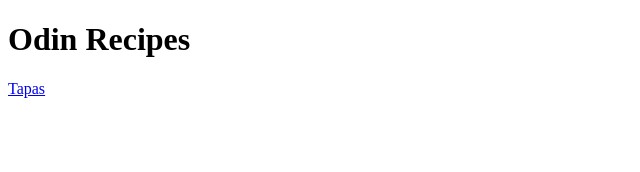
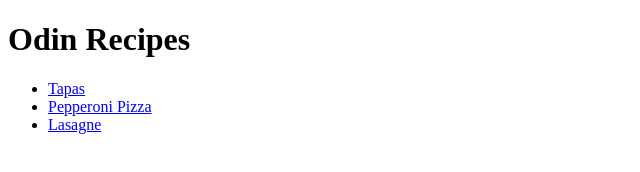
Before and after one commit to willcornforth/odin-recipes, a plain HTML site: page index.html in a window 1280 px wide. Shown: the whole page, without its empty margins (0-640 px from the left). Drawn offline with Linux system fonts and the light colour scheme.

```diff
--- a/index.html
+++ b/index.html
@@ -7,6 +7,10 @@
 </head>
 <body>
     <h1>Odin Recipes</h1>
-    <a href="./recipes/tapas.html">Tapas</a>
+    <ul>
+        <li><a href="./recipes/tapas.html">Tapas</a></li>
+        <li><a href="./recipes/pepperoni-pizza.html">Pepperoni Pizza</a></li>
+        <li><a href="./recipes/lasagne.html">Lasagne</a></li>
+    </ul>
 </body>
 </html>
```
Also changed, not shown: images/lasagne.jpg (added), images/pizza.jpg (added).
